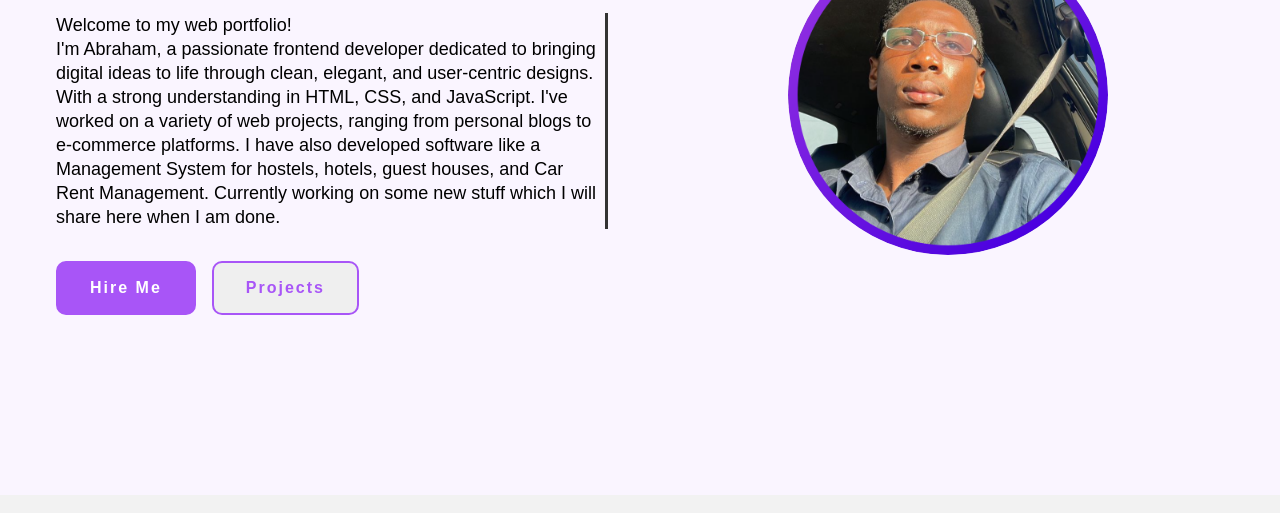
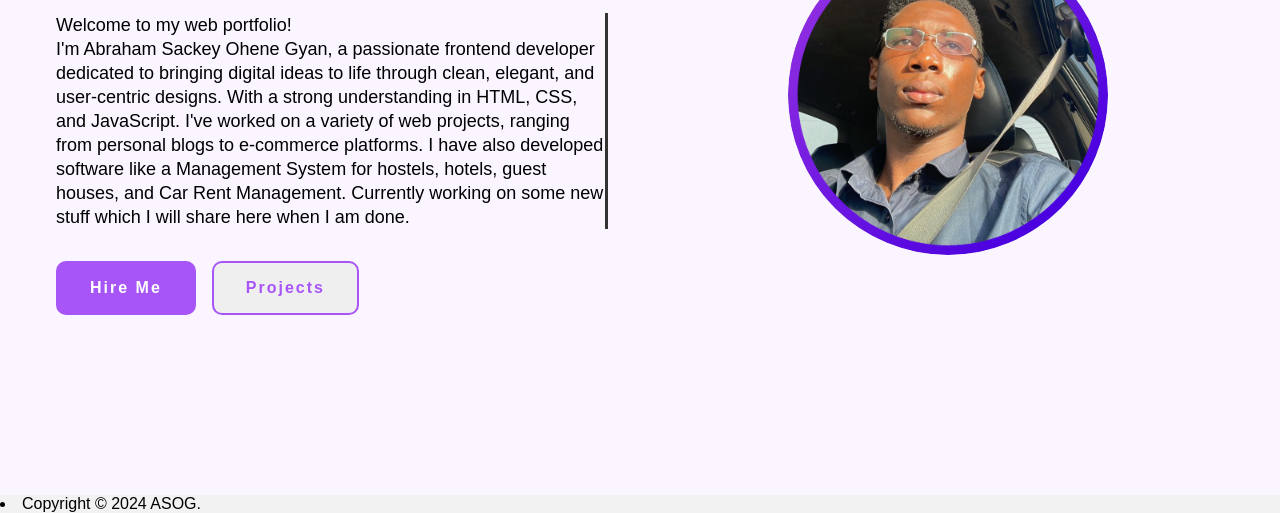
Before and after one commit to iamodlj/portfolio, a plain HTML site: page index.html in a window 1280 px wide. Shown: the part 305-818 px from the top of the page. Drawn offline with nearby package versions, Linux system fonts and the light colour scheme.

Commit message:
git add .

```diff
--- a/index.html
+++ b/index.html
@@ -41,7 +41,7 @@
         </h1>
         <p id="typing" class="description">
           Welcome to my web portfolio! <br>
-          I'm Abraham, a passionate frontend developer
+          I'm Abraham Sackey Ohene Gyan, a passionate frontend developer
           dedicated to bringing digital ideas to life through clean, elegant, and user-centric designs.
           With a strong understanding in HTML, CSS, and JavaScript. I've worked on a variety of
           web projects, ranging from personal blogs to e-commerce platforms. I have also developed software
@@ -58,6 +58,8 @@
       </div>
     </div>
   </section>
-
+  <footer>
+    <li>Copyright © 2024 ASOG.</li>
+</footer>
 </body>
 </html>
```
